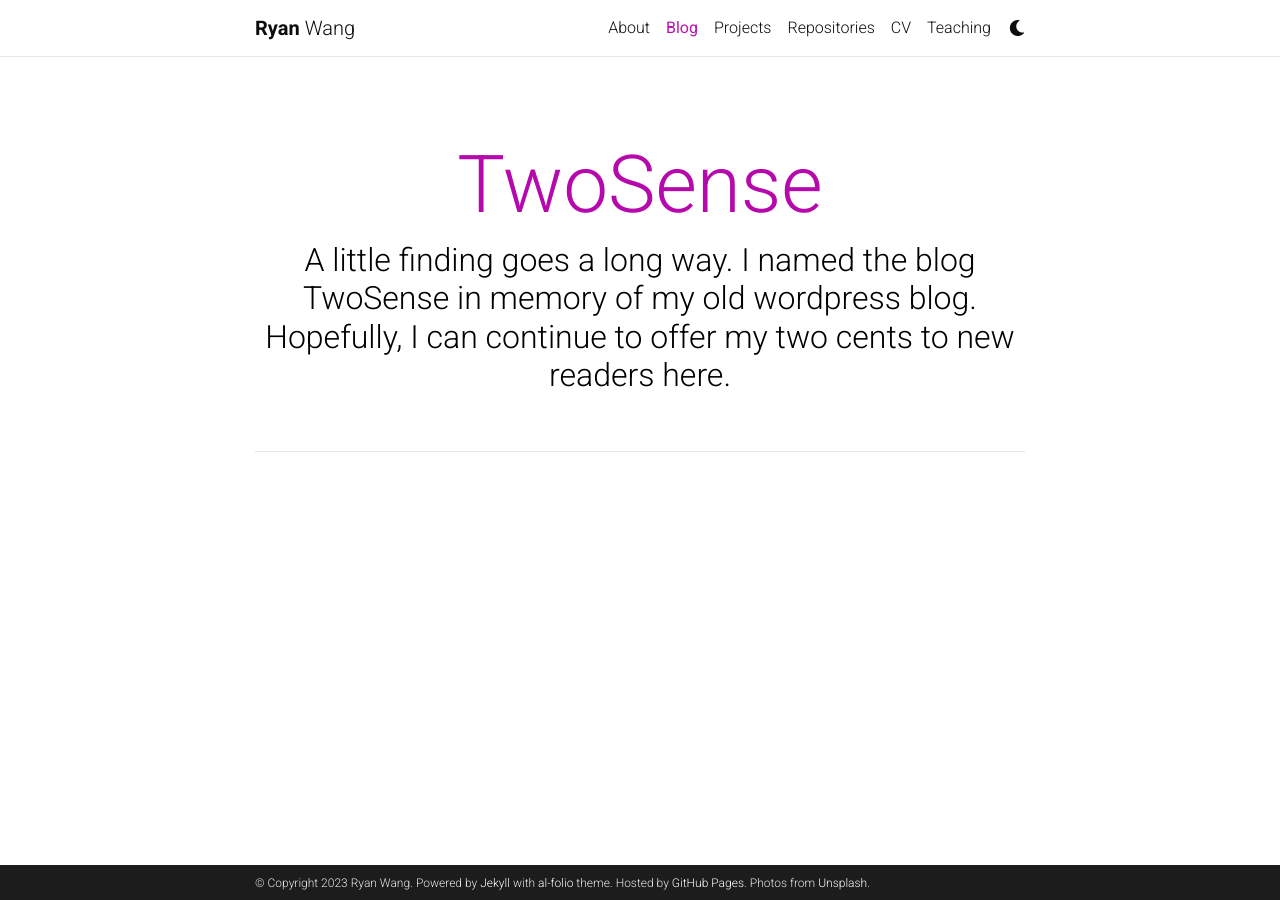
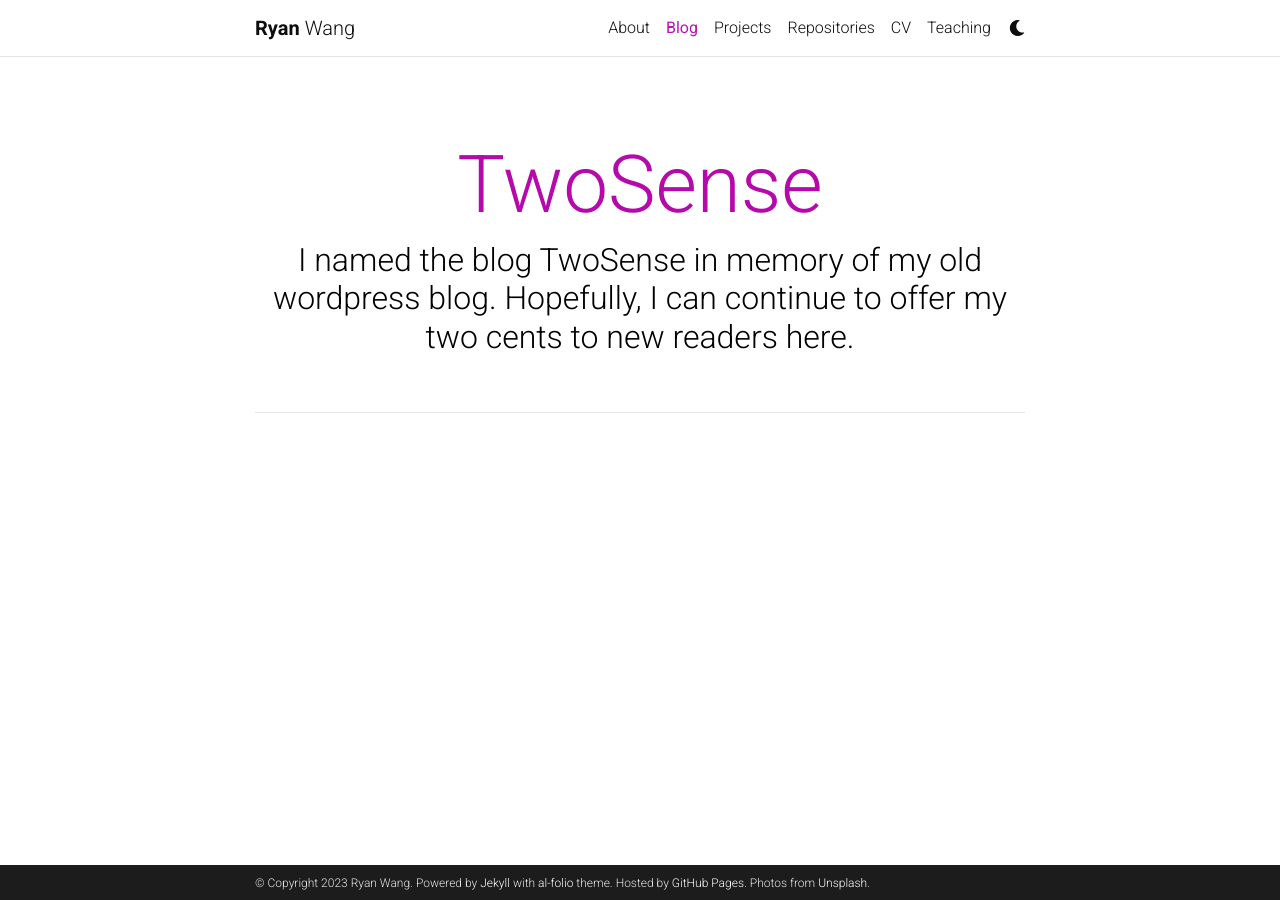
Before and after one commit to SausageMuffins/SausageMuffins.github.io, a Jekyll site: the page built from blog/index.html, in a window 1280 px wide. Built offline with Jekyll 4.4.1, drawn with Linux system fonts in a browser that asks for light colours; the list of posts is cut into pages by our own code; comment, search, counter and statistics services are not loaded; a style sheet for code colours, icons or effects is not loaded.

```diff
--- a/_config.yml
+++ b/_config.yml
@@ -123,7 +123,7 @@ bing_site_verification:  # out your bing-site-verification ID (Bing Webmaster)
 
 blog_name: TwoSense # blog_name will be displayed in your blog page
 blog_nav_title: Blog # your blog must have a title for it to be displayed in the nav bar
-blog_description: A little finding goes a long way. I named the blog TwoSense in memory of my old wordpress blog. Hopefully, I can continue to offer my two cents to new readers here.
+blog_description: I named the blog TwoSense in memory of my old wordpress blog. Hopefully, I can continue to offer my two cents to new readers here.
 permalink: /blog/:year/:title/
 
 # Pagination
```
Also changed, not shown: _posts/Creating a Portfolio Website.md (+6 -4 lines).
